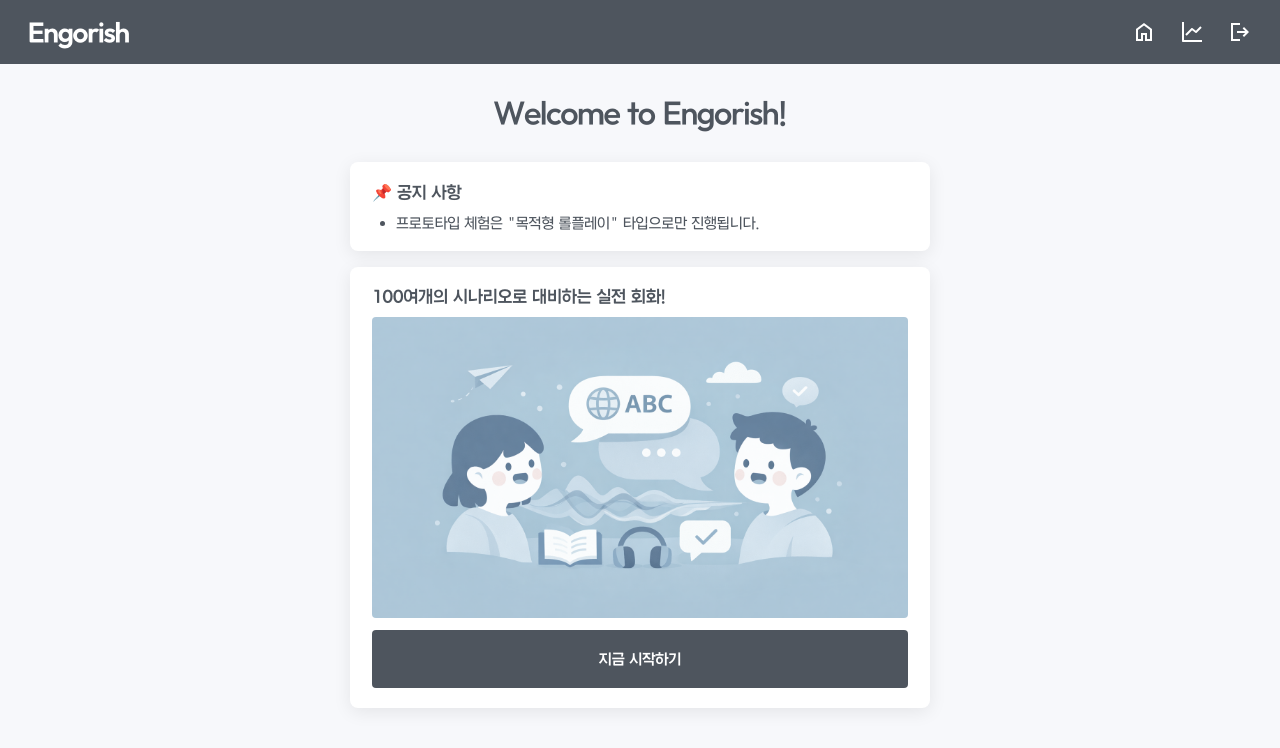
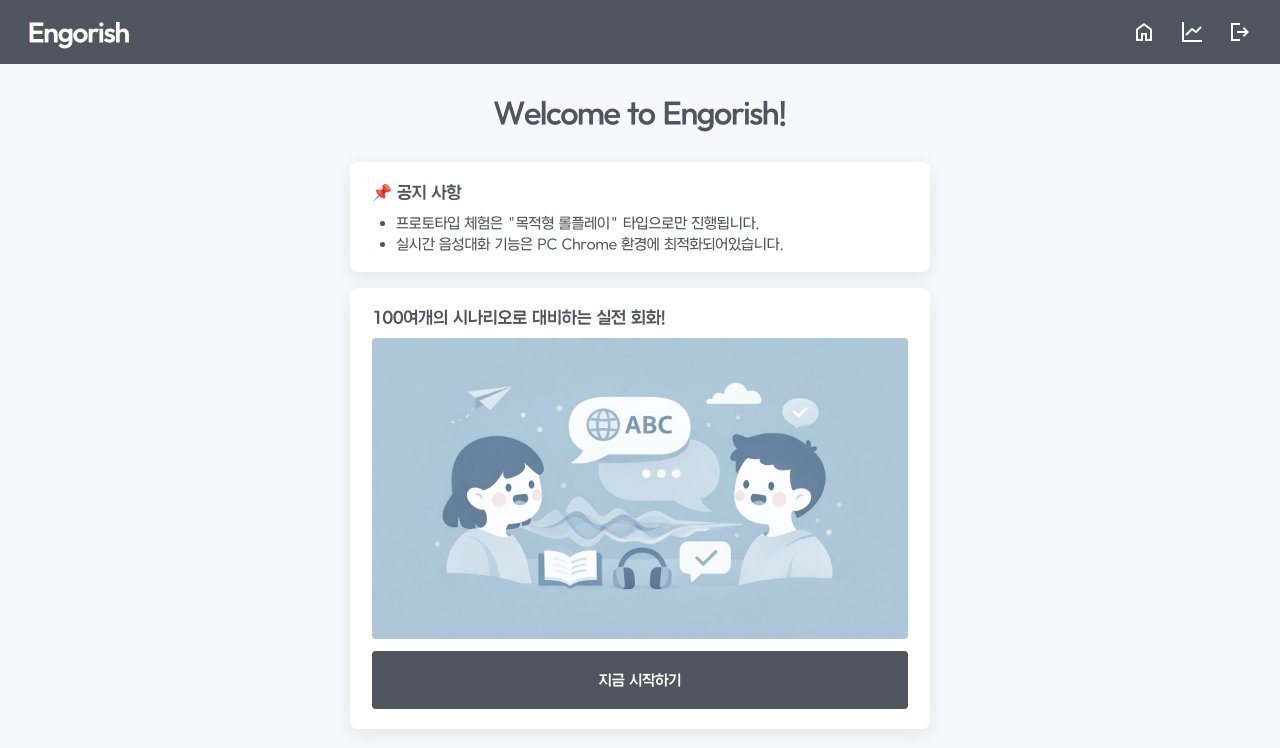
Before and after one commit to fashion-is-hard/team-engorish, a React (Vite) app: page /a/home in a window 1280 px wide. Shown: the top 748 px of the page. Built offline with nearby package versions, Linux system fonts and the light colour scheme; no server answers.

Commit message:
공지 수정

```diff
--- a/src/pages/home/HomePage.tsx
+++ b/src/pages/home/HomePage.tsx
@@ -56,6 +56,7 @@ export default function HomePage() {
           <div className={styles.noticeTitle}>📌 공지 사항</div>
           <ul className={styles.noticeList}>
             <li>프로토타입 체험은 "목적형 롤플레이" 타입으로만 진행됩니다.</li>
+            <li>실시간 음성대화 기능은 PC Chrome 환경에 최적화되어있습니다.</li>
           </ul>
         </section>
 
```
